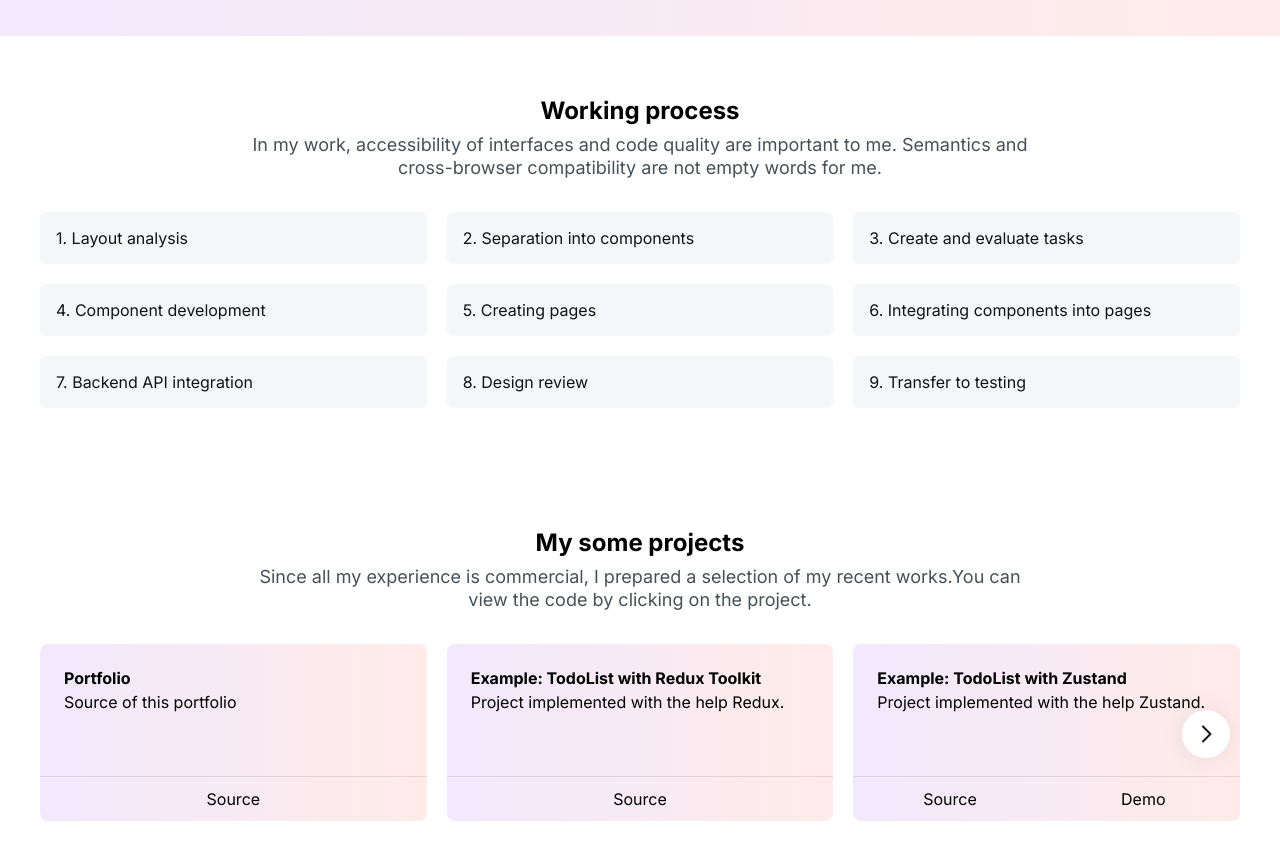
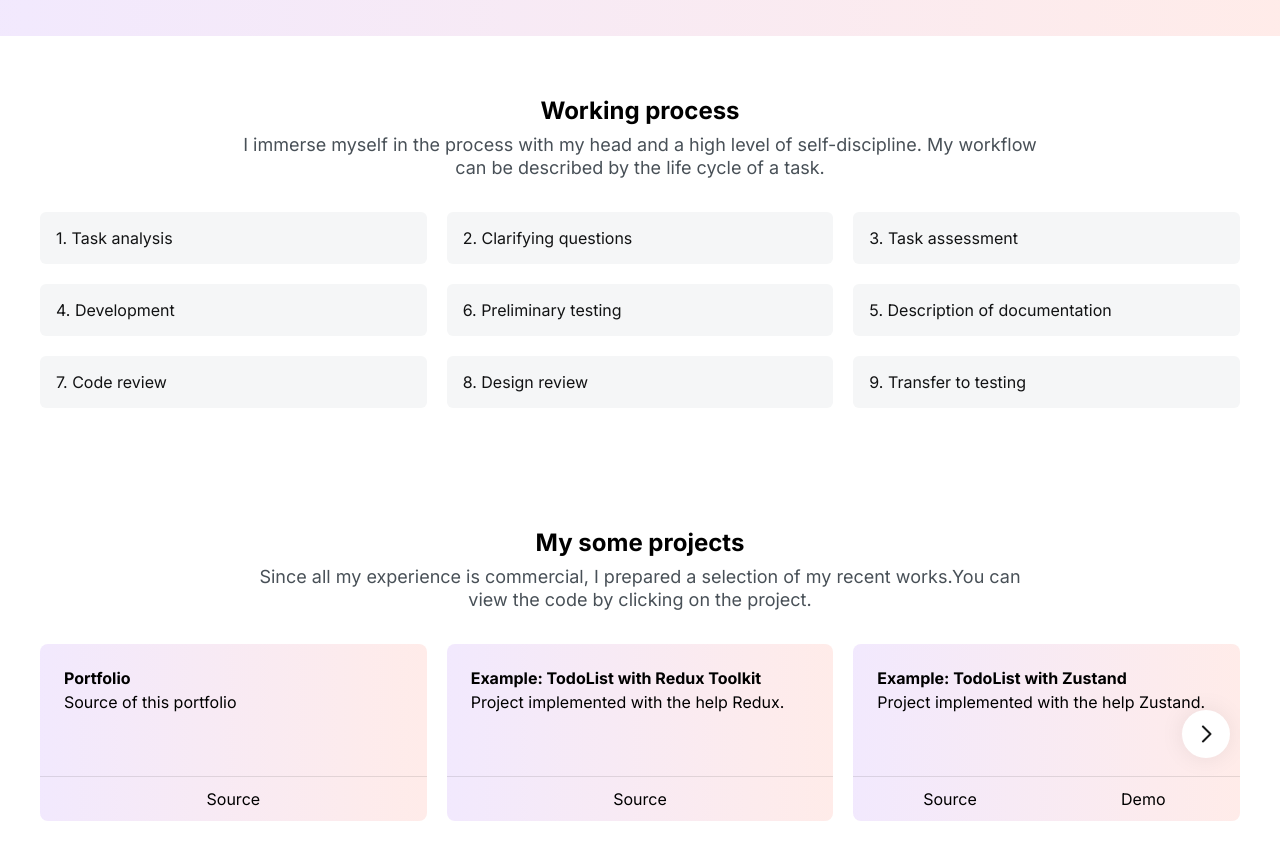
Before and after one commit to juliyastrilets/juliyastrilets.github.io, a Next.js app: page / in a window 1280 px wide. Shown: the part 2040-2899 px from the top of the page. Built offline with nearby package versions, Linux system fonts and the light colour scheme.

Commit message:
update content

```diff
--- a/src/components/process/index.tsx
+++ b/src/components/process/index.tsx
@@ -8,11 +8,7 @@ export const Process = () => {
     <>
       <div className={styles.text}>
         <Title text="Working process" />
-        <Paragraph
-          text="In my work, accessibility of interfaces and code quality are
-        important to me. Semantics and cross-browser compatibility are
-        not empty words for me."
-        />
+        <Paragraph text="I immerse myself in the process with my head and a high level of self-discipline. My workflow can be described by the life cycle of a task." />
       </div>
       <ul className={styles.list}>
         {ProcessSteps.map((step) => (
--- a/src/components/process/model.tsx
+++ b/src/components/process/model.tsx
@@ -6,31 +6,31 @@ export interface ProcessStep {
 export const ProcessSteps: ProcessStep[] = [
   {
     id: 1,
-    text: '1. Layout analysis',
+    text: '1. Task analysis',
   },
   {
     id: 2,
-    text: '2. Separation into components',
+    text: '2. Clarifying questions',
   },
   {
     id: 3,
-    text: '3. Create and evaluate tasks',
+    text: '3. Task assessment',
   },
   {
     id: 4,
-    text: '4. Component development',
+    text: '4. Development',
   },
   {
     id: 5,
-    text: '5. Creating pages',
+    text: '6. Preliminary testing',
   },
   {
     id: 6,
-    text: '6. Integrating components into pages',
+    text: '5. Description of documentation',
   },
   {
     id: 7,
-    text: '7. Backend API integration',
+    text: '7. Code review',
   },
   {
     id: 8,
```
